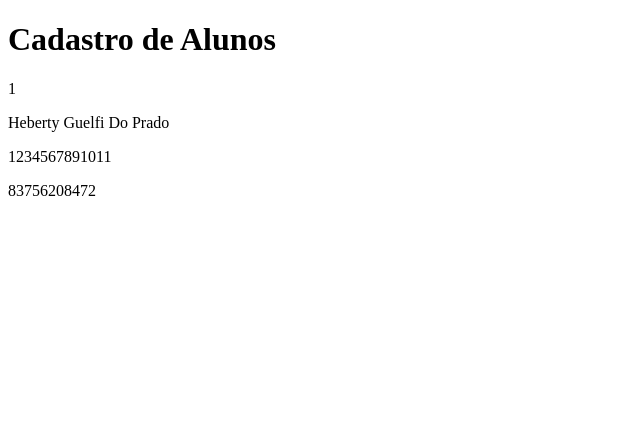
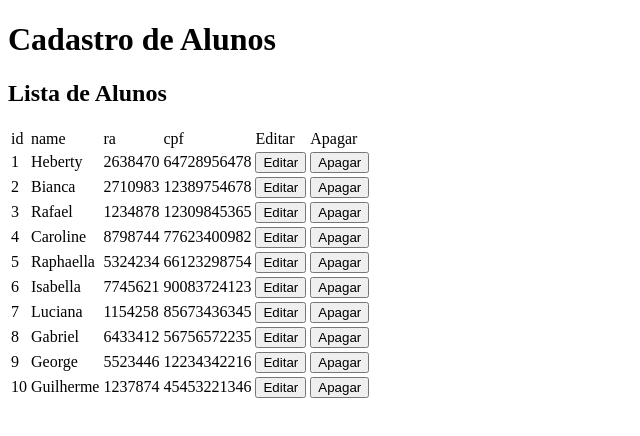
Before and after one commit to Heberty123/EWEB_Cadastro_Alunos, an Angular app: page / in a window 1280 px wide. Shown: the top 436 px of the page, without its empty margins (0-640 px from the left). Built offline with nearby package versions, Linux system fonts and the light colour scheme.

Commit message:
list of alunos was created

```diff
--- a/src/app/alunos/alunos.component.html
+++ b/src/app/alunos/alunos.component.html
@@ -1,10 +1,28 @@
 <div>
     <h1>Cadastro de Alunos</h1>
 
-    <p>{{aluno.id}}</p>
-    <p>{{aluno.name}}</p>
-    <p>{{aluno.ra}}</p>
-    <p>{{aluno.cpf}}</p>
 
 
+
+    <h2>Lista de Alunos</h2>
+
+    <table>
+        <tr>
+            <td>id</td>
+            <td>name</td>
+            <td>ra</td>
+            <td>cpf</td>
+            <td>Editar</td>
+            <td>Apagar</td>
+        </tr>
+        <tr *ngFor="let aluno of alunos">
+            <td>{{aluno.id}}</td>
+            <td>{{aluno.name}}</td>
+            <td>{{aluno.ra}}</td>
+            <td>{{aluno.cpf}}</td>
+            <td><button>Editar</button></td>
+            <td><button>Apagar</button></td>
+        </tr>
+    </table>
+
 </div>
--- a/src/app/alunos/alunos.component.ts
+++ b/src/app/alunos/alunos.component.ts
@@ -1,5 +1,6 @@
 import { Component, OnInit } from '@angular/core';
 import { Aluno } from '../aluno';
+import { Alunos } from '../mock-alunos';
 
 @Component({
     selector: 'app-alunos',
@@ -9,12 +10,8 @@ import { Aluno } from '../aluno';
 export class AlunosComponent implements OnInit {
 
 
-    aluno: Aluno = {
-        id: 1,
-        name: 'Heberty Guelfi Do Prado',
-        ra: 1234567891011,
-        cpf: "83756208472"
-    }
+    alunos = Alunos;
+
 
 
     constructor() {}
--- /dev/null
+++ b/src/app/mock-alunos.ts
@@ -0,0 +1,14 @@
+import { Aluno } from './aluno';
+
+export const Alunos: Aluno[] = [
+    { id: 1, name: 'Heberty', ra: 2638470, cpf: '64728956478' },
+    { id: 2, name: 'Bianca', ra: 2710983, cpf: '12389754678' },
+    { id: 3, name: 'Rafael', ra: 1234878, cpf: '12309845365' },
+    { id: 4, name: 'Caroline', ra: 8798744, cpf: '77623400982' },
+    { id: 5, name: 'Raphaella', ra: 5324234, cpf: '66123298754' },
+    { id: 6, name: 'Isabella', ra: 7745621, cpf: '90083724123' },
+    { id: 7, name: 'Luciana', ra: 1154258, cpf: '85673436345' },
+    { id: 8, name: 'Gabriel', ra: 6433412, cpf: '56756572235' },
+    { id: 9, name: 'George', ra: 5523446, cpf: '12234342216' },
+    { id: 10, name: 'Guilherme', ra: 1237874, cpf: '45453221346' }
+];
```
